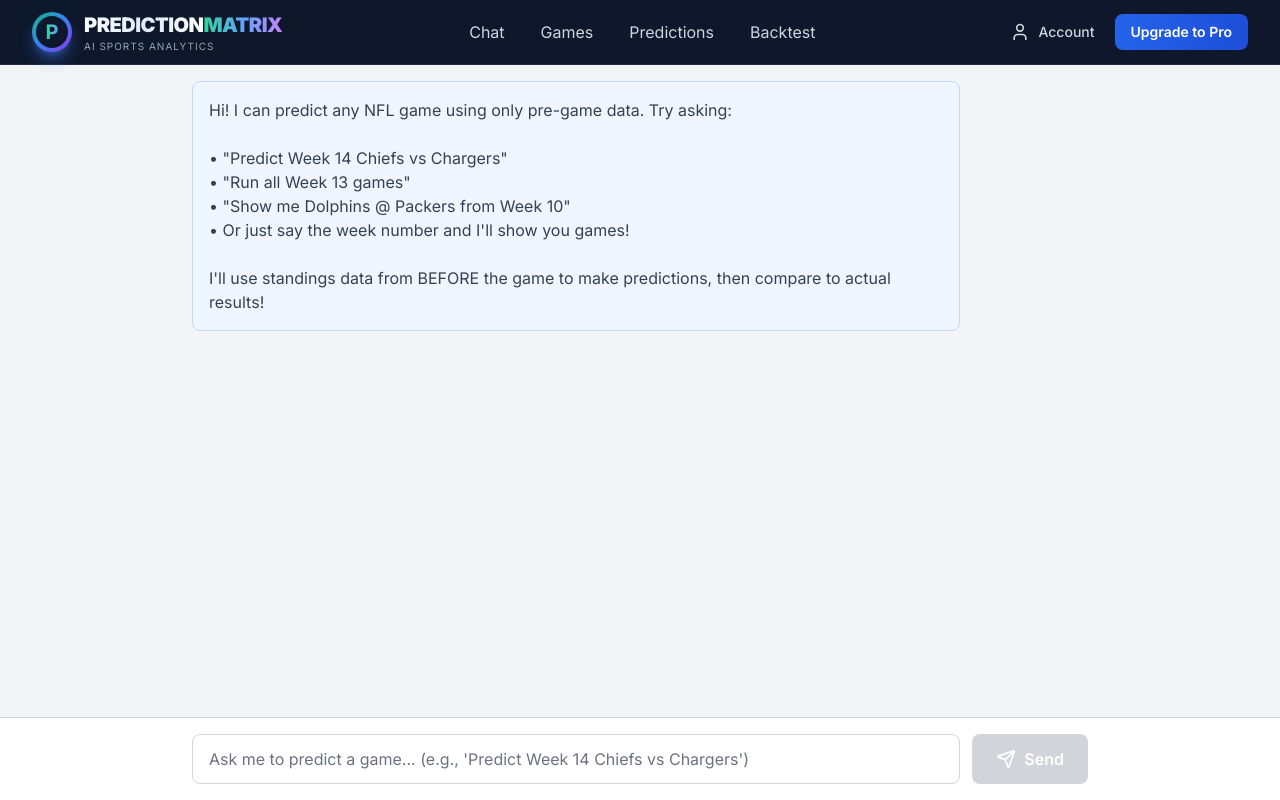
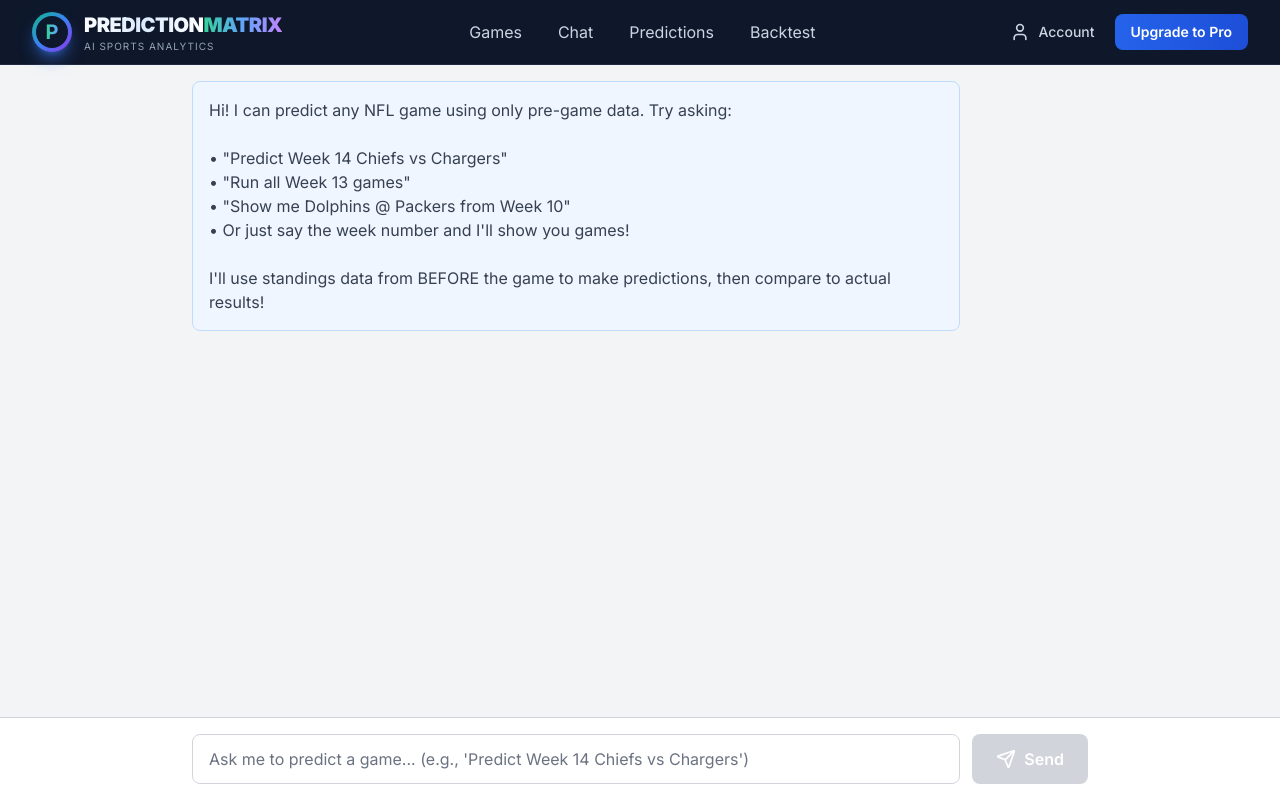
Before and after one commit to shawn14/ai-sports-betting-system, a Next.js app: page /chat-predict in a window 1280 px wide. Built offline with nearby package versions, Linux system fonts and the light colour scheme; no server answers.

Commit message:
Set Games as default homepage and reorder navigation

```diff
--- a/components/LoggedInHeader.tsx
+++ b/components/LoggedInHeader.tsx
@@ -28,21 +28,21 @@
       <div className="max-w-7xl mx-auto px-4 sm:px-6 lg:px-8">
         <div className="flex items-center justify-between h-16">
           {/* Logo */}
-          <Logo href="/chat-predict" size="md" />
+          <Logo href="/games" size="md" />
 
           {/* Center Navigation */}
           <nav className="hidden md:flex items-center space-x-1">
+            <Link
+              href="/games"
+              className="px-4 py-2 text-slate-300 hover:text-white hover:bg-slate-800 rounded-lg transition"
+            >
+              Games
+            </Link>
             <Link
               href="/chat-predict"
               className="px-4 py-2 text-slate-300 hover:text-white hover:bg-slate-800 rounded-lg transition"
             >
               Chat
-            </Link>
-            <Link
-              href="/games"
-              className="px-4 py-2 text-slate-300 hover:text-white hover:bg-slate-800 rounded-lg transition"
-            >
-              Games
             </Link>
             <Link
               href="/predictions"
```
